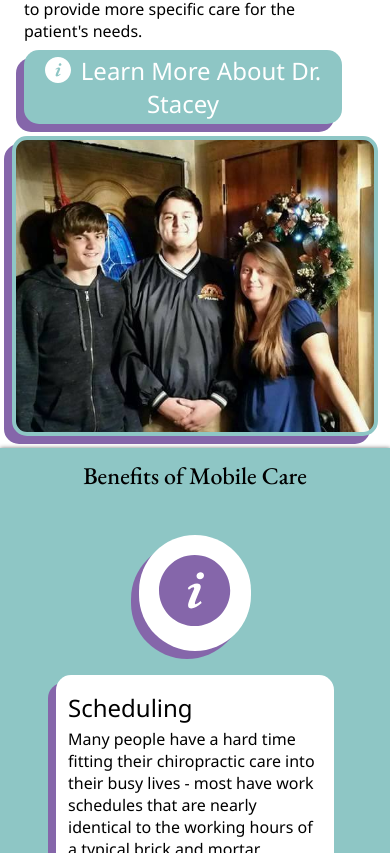
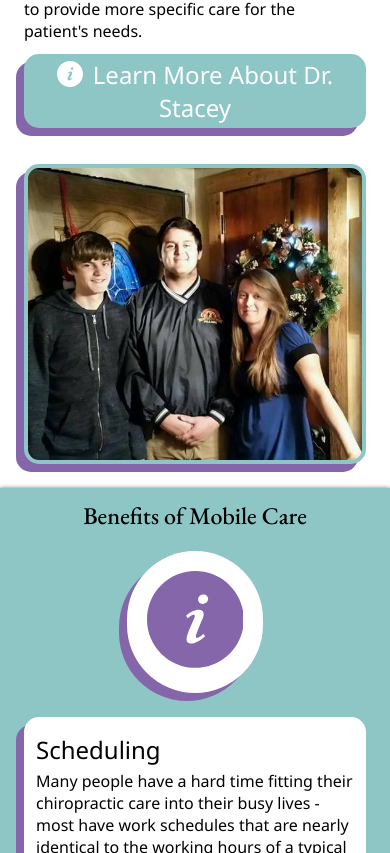
Before and after one commit to bobbygraczyk/mbs, a React (Create React App) app: page / in a window 390 px wide. Shown: the part 811-1664 px from the top of the page. Built offline with nearby package versions, Linux system fonts and the light colour scheme.

Commit message:
Mobile fixes

```diff
--- a/src/App.scss
+++ b/src/App.scss
@@ -227,21 +227,6 @@ button {
     font-size: 32px;
     @include soft-shadow();
   }
-  .frame {
-    @include vert-center();
-  }
-  button {
-    display: block;
-    position: absolute;
-    right: 0px;
-  }
-  .buttons {
-    position: relative;
-    top: -20px;
-  }
-  #two {
-    top: 80px;
-  }
 }
 
 //homepage
@@ -257,10 +242,6 @@ button {
     background-size: 100% auto;
     background-position-y: 30%;
     height: 300px;
-  }
-  #bio button {
-    float: right;
-    margin-right: 24px;
   }
   .meet {
     button {
@@ -514,6 +495,24 @@ button {
     top: 24px;
   }
 
+  .call-wrapper {
+    .frame {
+      @include vert-center();
+    }
+    .buttons {
+      position: relative;
+      top: -20px;
+    }
+    #two {
+      top: 80px;
+    }
+    button {
+      display: block;
+      position: absolute;
+      right: 0px;
+    }
+  }
+
   //contact
 
   .contact {
@@ -566,6 +565,12 @@ button {
     }
   }
 
+  //home {
+    #bio button {
+      float: right;
+      margin-right: 24px;
+    }
+
   //about {
     .about {
       .hero-wrapper {
@@ -607,6 +612,11 @@ button {
   }
   .svg-cont {
     display: inline-block;
+    width: fit-content;
+    img {
+      height: 50px;
+      width: auto;
+    }
   }
 
   //nav
@@ -649,10 +659,28 @@ button {
   .mobile-menu a {
     display: block;
   }
-  .svg-cont img {
-    height: 50px;
+  .call-wrapper {
+    button {
+      margin: 12px 0px;
+    }
   }
-
+  //home
+  .home {
+    .benefits-card {
+      padding: 8px 0px;
+    }
+    .meet {
+      button {
+        text-align: center;
+        width: fit-content;
+        margin: 12px auto;
+      }
+      #bio-photo {
+        width: calc(100% - 24px);
+        margin: 12px;
+      }
+    }
+  }
   //about {
     .about {
       .hero-wrapper {
@@ -664,6 +692,7 @@ button {
         }
       }
       .benefits {
+        max-height: 140px;
         .card {
           width: calc(100% - 48px);
         }
```
